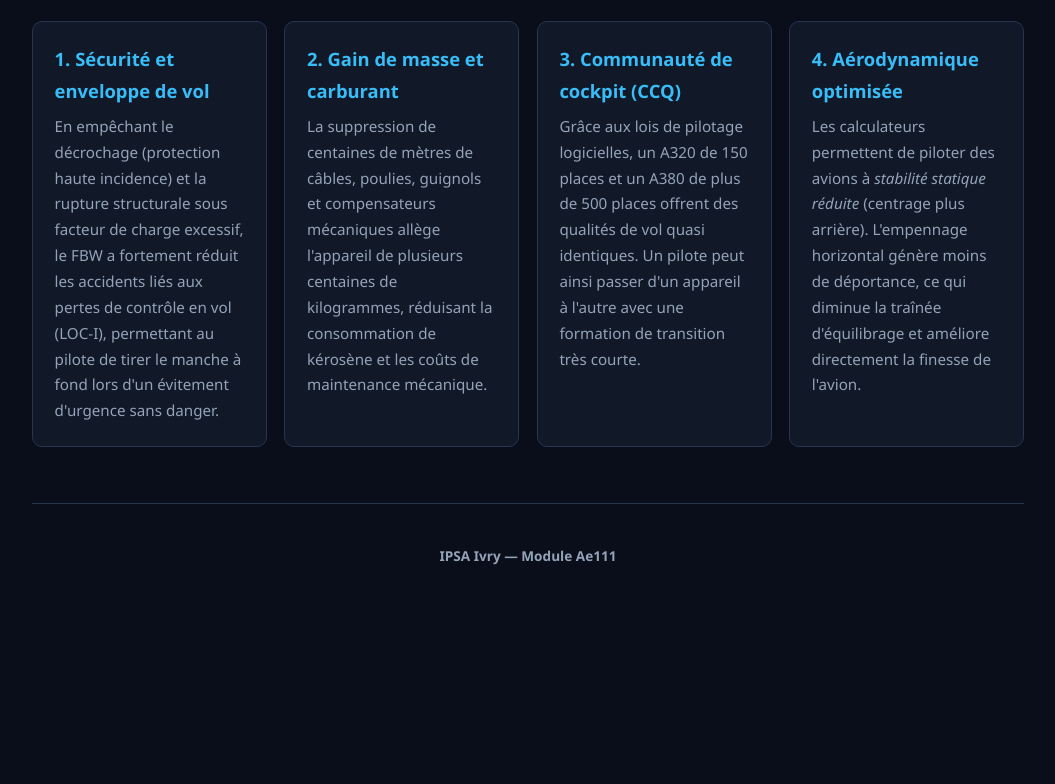
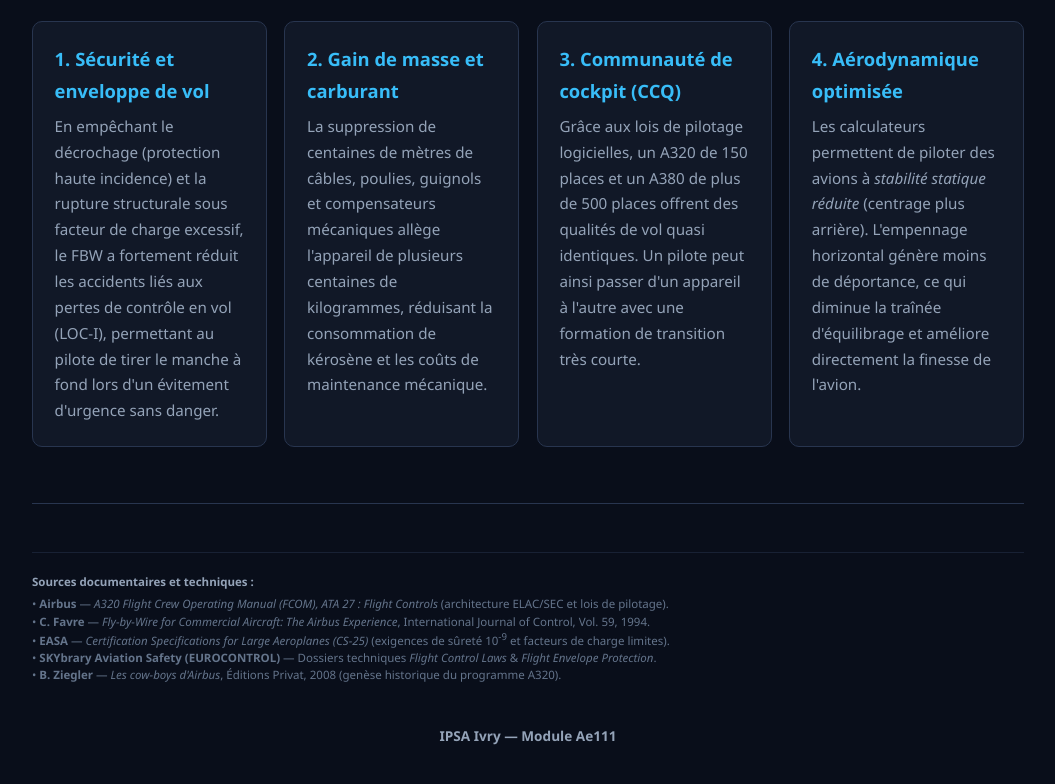
Before and after one commit to LHGT-44/fly-by-wire, a plain HTML site: page index.html in a window 1280 px wide. Shown: the part 4539-5323 px from the top of the page, without its empty margins (112-1167 px from the left). Before the commit the page ends 5191 px from the top, so only its background shows below. Drawn offline with Linux system fonts and the light colour scheme.

Commit message:
Add sources section with technical references
Added a sources section with references related to flight controls and Airbus documentation.

```diff
--- a/index.html
+++ b/index.html
@@ -683,7 +683,16 @@
         </div>
       </div>
     </section>
-
+    <div style="margin-top: 3rem; padding-top: 1.25rem; border-top: 1px solid rgba(40, 53, 79, 0.5); font-size: 0.72rem; line-height: 1.5; color: #64748b;">
+      <strong style="color: #94a3b8; font-weight: 600; display: block; margin-bottom: 0.35rem;">Sources documentaires et techniques :</strong>
+      <ul style="list-style: none; padding: 0; margin: 0;">
+        <li>• <strong>Airbus</strong> — <em>A320 Flight Crew Operating Manual (FCOM), ATA 27 : Flight Controls</em> (architecture ELAC/SEC et lois de pilotage).</li>
+        <li>• <strong>C. Favre</strong> — <em>Fly-by-Wire for Commercial Aircraft: The Airbus Experience</em>, International Journal of Control, Vol. 59, 1994.</li>
+        <li>• <strong>EASA</strong> — <em>Certification Specifications for Large Aeroplanes (CS-25)</em> (exigences de sûreté 10<sup>-9</sup> et facteurs de charge limites).</li>
+        <li>• <strong>SKYbrary Aviation Safety (EUROCONTROL)</strong> — Dossiers techniques <em>Flight Control Laws</em> &amp; <em>Flight Envelope Protection</em>.</li>
+        <li>• <strong>B. Ziegler</strong> — <em>Les cow-boys d'Airbus</em>, Éditions Privat, 2008 (genèse historique du programme A320).</li>
+      </ul>
+    </div>
     <footer>
       <p><strong>IPSA Ivry — Module Ae111</strong></p>
     </footer>
```
